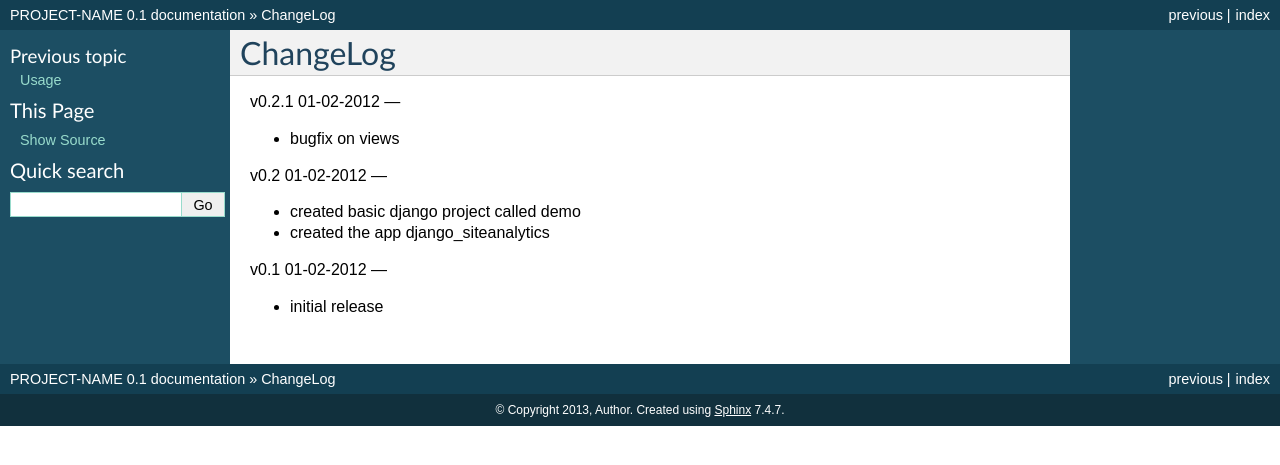
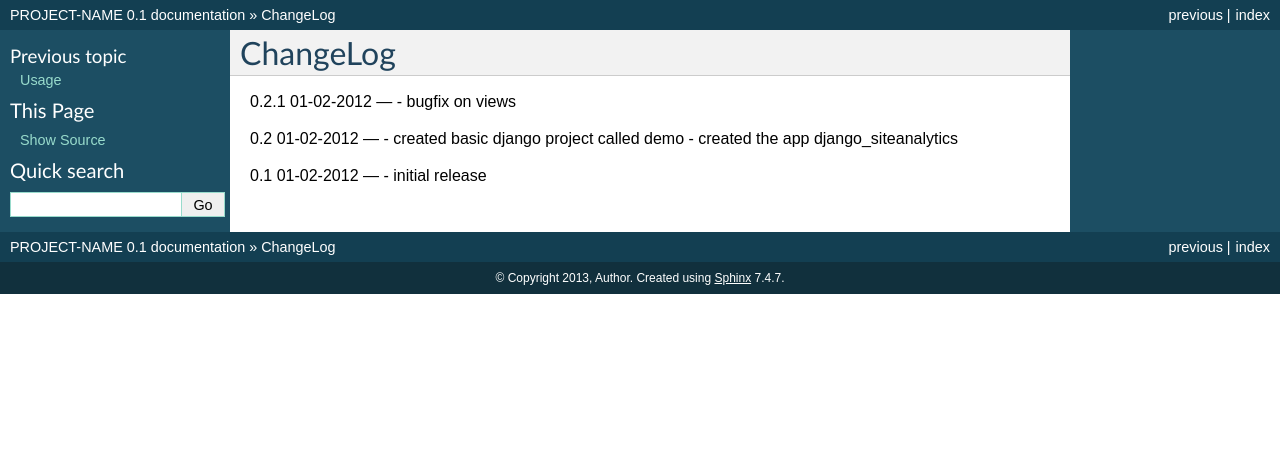
Before and after one commit to mikelopez/django-siteanalytics, a Sphinx documentation site: the page built from docs/changelog.rst, in a window 1280 px wide. Shown: the top 465 px of the page. Built offline with Sphinx 7.4.7, drawn with Linux system fonts in a browser that asks for light colours.

Commit message:
changelog update

```diff
--- a/docs/changelog.rst
+++ b/docs/changelog.rst
@@ -3,20 +3,17 @@
 ChangeLog
 =========
 
-v0.2.1 01-02-2012
+0.2.1 01-02-2012
 ---
-
 - bugfix on views
 
 
-v0.2 01-02-2012
+0.2 01-02-2012
 ---
-
 - created basic django project called demo
 - created the app django_siteanalytics
 
 
-v0.1 01-02-2012
+0.1 01-02-2012
 ---
-
 - initial release
```
